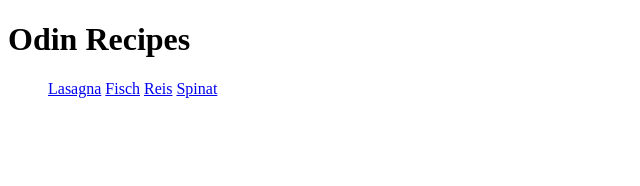
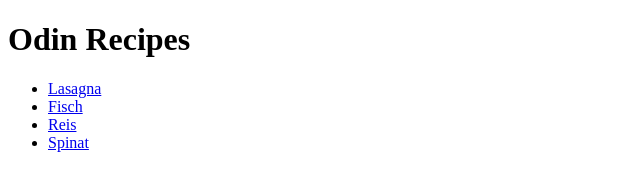
Before and after one commit to feindreh/odin-recipes, a plain HTML site: page index.html in a window 1280 px wide. Shown: the whole page, without its empty margins (0-640 px from the left). Drawn offline with Linux system fonts and the light colour scheme.

Commit message:
make a list out of the recipes

```diff
--- a/index.html
+++ b/index.html
@@ -9,10 +9,10 @@
 <body>
     <h1>Odin Recipes</h1>
         <ul>
-            <a href="./recipes/lasagna.html">Lasagna</a>
-            <a href="./recipes/fisch.html">Fisch</a>
-            <a href="./recipes/reis.html">Reis</a>
-            <a href="./recipes/spinat.html">Spinat</a>
+            <li><a href="./recipes/lasagna.html">Lasagna</a></li>
+            <li><a href="./recipes/fisch.html">Fisch</a></li>
+            <li><a href="./recipes/reis.html">Reis</a></li>
+            <li><a href="./recipes/spinat.html">Spinat</a></li>
         </ul>
 </body>
 </html>
```
